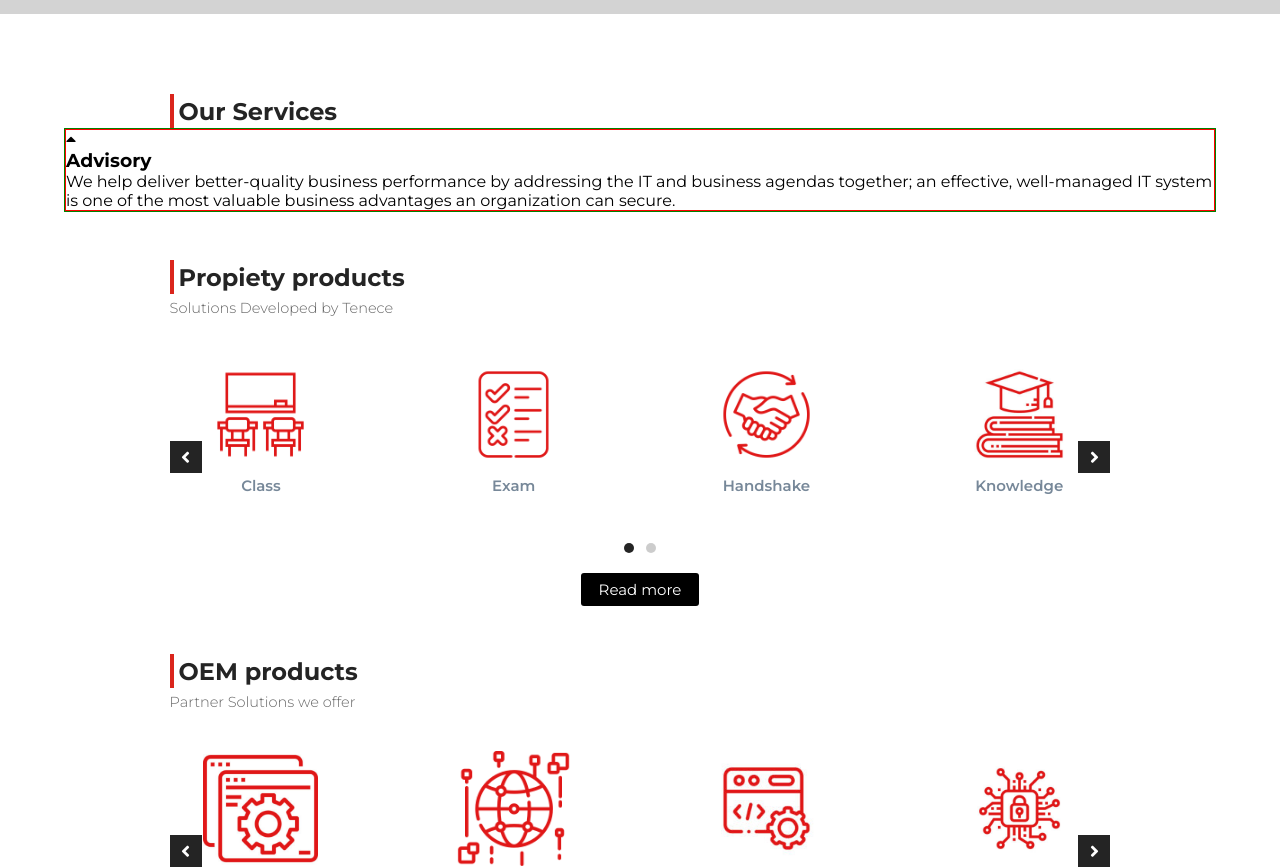
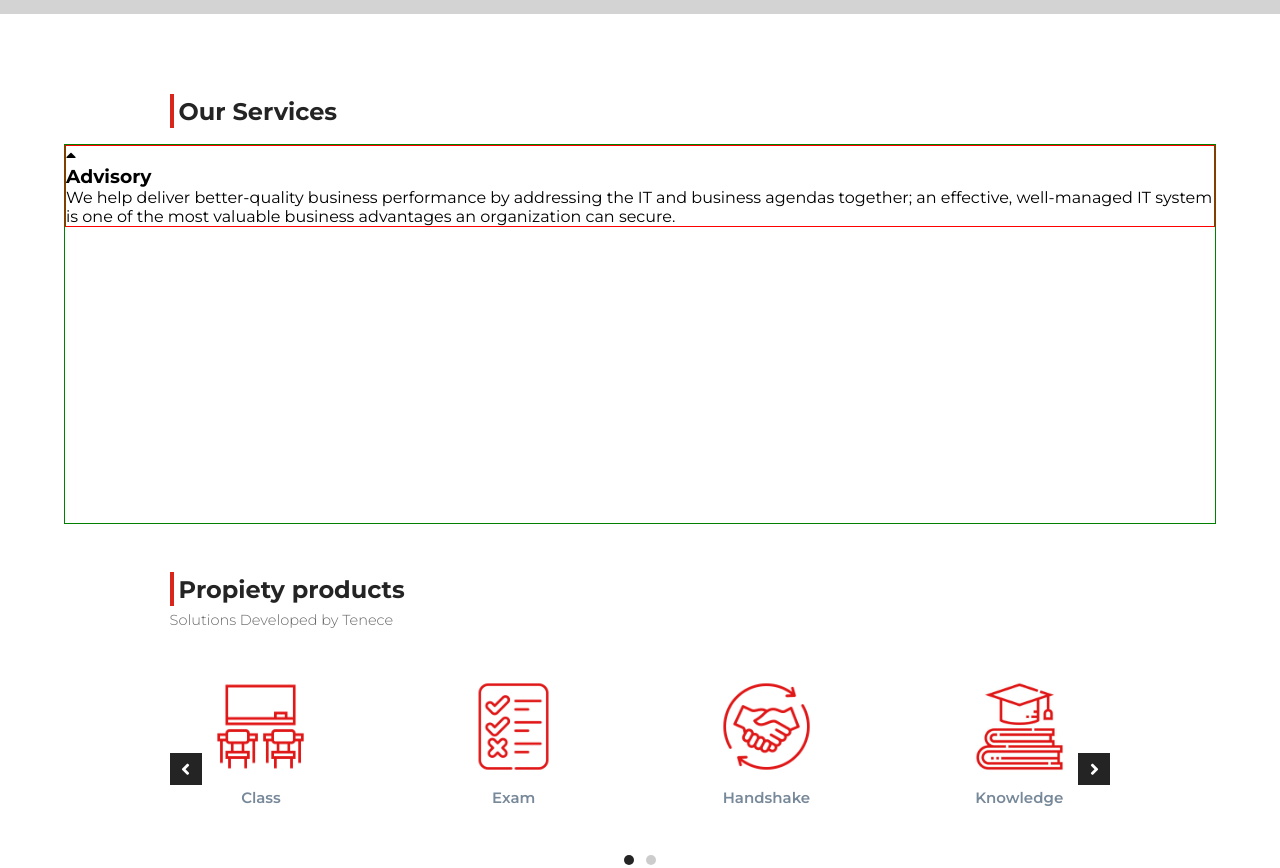
Before and after one commit to Onyeneke-AC/My-first-react-portfolio-project, a React (Create React App) app: page / in a window 1280 px wide. Shown: the part 860-1728 px from the top of the page. Built offline with nearby package versions, Linux system fonts and the light colour scheme.

Commit message:
Swiper setup

```diff
--- a/src/components/templates/body/Services.css
+++ b/src/components/templates/body/Services.css
@@ -65,6 +65,8 @@ div .serv {
 .swiper-service {
     border: 1px solid green;
     width: 90vw;
+    height: 380px;
+    margin-top: 1rem;
 }
 
 div.serv {
```
